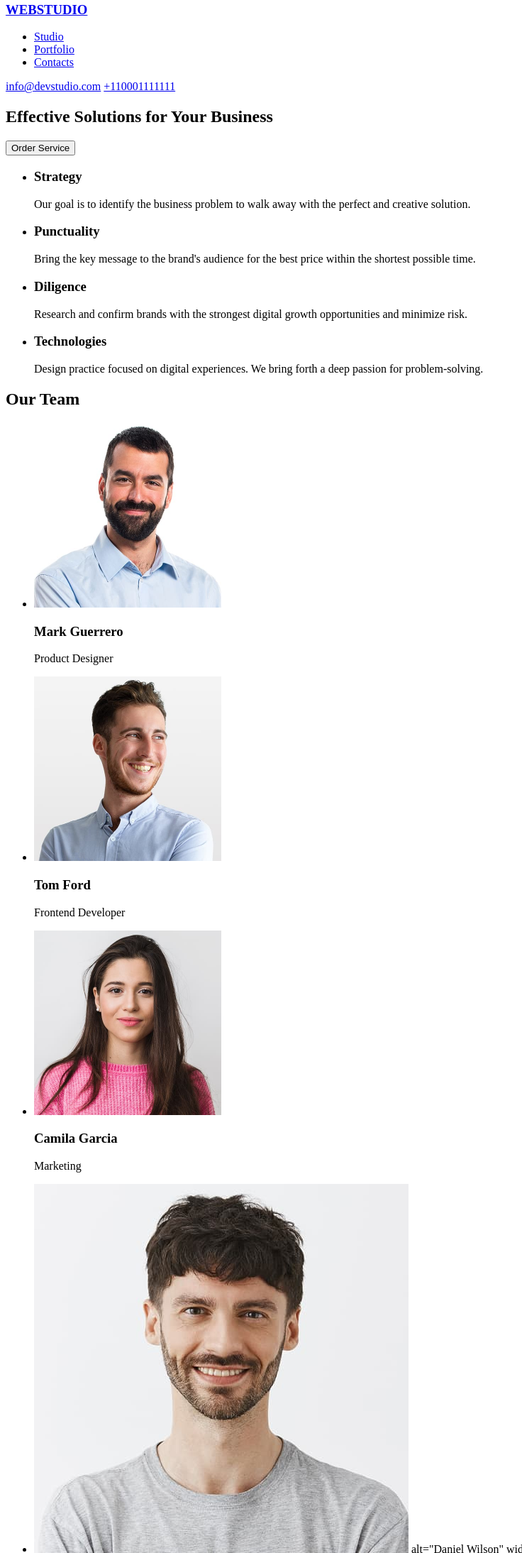
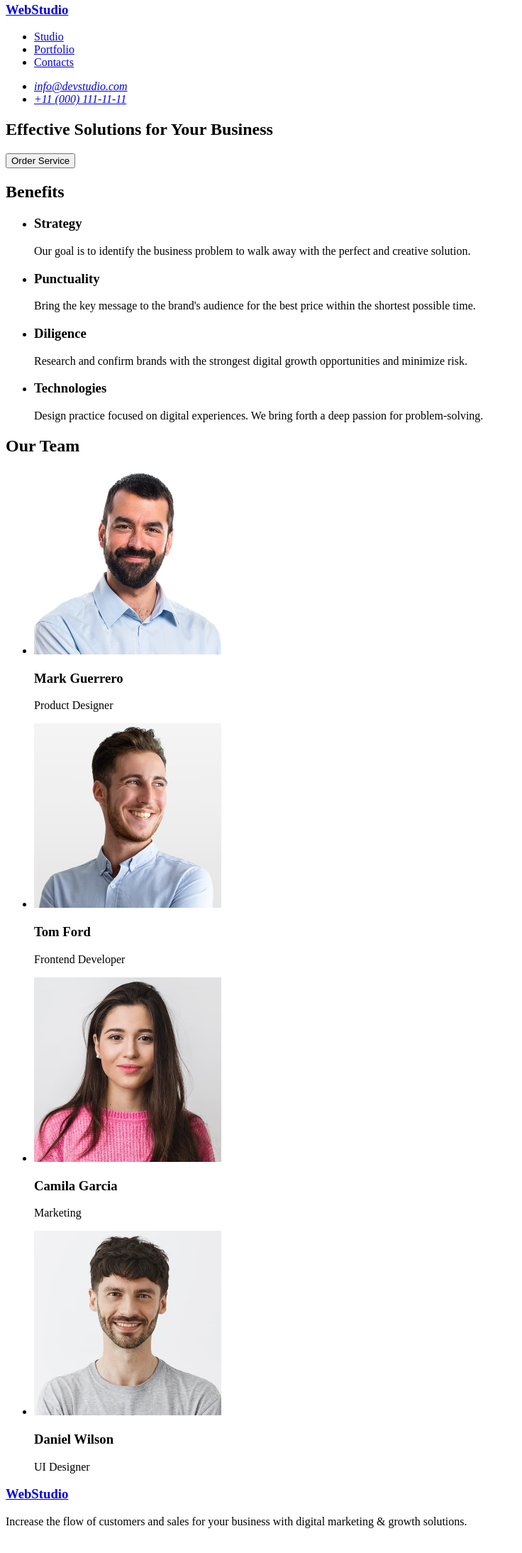
Before and after one commit to Julia-Aleks/goit-markup-hw-01, a plain HTML site: page index.html in a window 1280 px wide. Shown: the part 16-2204 px from the top of the page at 71% size, without its empty margins (0-736 px from the left). Drawn offline with Linux system fonts and the light colour scheme.

Commit message:
add markup

```diff
--- a/index.html
+++ b/index.html
@@ -7,8 +7,8 @@
   </head>
   <body>
     <header>
-      <h3><a href="#">WEBSTUDIO</a></h3>
       <nav>
+        <h3><a href="./index.html">WebStudio</a></h3>
         <ul>
           <li>
             <a href="#">Studio</a>
@@ -21,13 +21,22 @@
           </li>
         </ul>
       </nav>
-      <a href="mailto:info@devstudio.com">info@devstudio.com</a>
-      <a href="tel:+110001111111">+110001111111</a>
+      <address>
+        <ul>
+          <li>
+            <a href="mailto:info@devstudio.com">info@devstudio.com</a>
+          </li>
+          <li>
+            <a href="tel:+110001111111">+11 (000) 111-11-11</a>
+          </li>
+        </ul>
+      </address>
     </header>
     <main>
       <section>
         <h1>Effective Solutions for Your Business</h1>
         <button type="button">Order Service</button>
+        <h2 class="visually-hidden">Benefits</h2>
       </section>
       <section>
         <ul>
@@ -66,7 +75,7 @@
         <ul>
           <li>
             <img
-              src="images/img-3.jpg"
+              src="./images/img-3.jpg"
               alt="Mark Guerrero"
               width="264"
               height="260"
@@ -76,7 +85,7 @@
           </li>
           <li>
             <img
-              src="images/img-2.jpg"
+              src="./images/img-2.jpg"
               alt="Tom Ford"
               width="264"
               height="260"
@@ -86,7 +95,7 @@
           </li>
           <li>
             <img
-              src="images/img-1.jpg"
+              src="./images/img-1.jpg"
               alt="Camila Garcia"
               width="264"
               height="260"
@@ -95,8 +104,12 @@
             <p>Marketing</p>
           </li>
           <li>
-            <img src="images/img1.jpg" alt="Daniel Wilson" />
-            alt="Daniel Wilson" width="264" height="260" />
+            <img
+              src="./images/img1.jpg"
+              alt="Daniel Wilson"
+              width="264"
+              height="260"
+            />
             <h3>Daniel Wilson</h3>
             <p>UI Designer</p>
           </li>
@@ -105,7 +118,7 @@
     </main>
 
     <footer>
-      <h3><a href="#">WEBSTUDIO</a></h3>
+      <h3><a href="index.html">WebStudio</a></h3>
       <p>
         Increase the flow of customers and sales for your business with digital
         marketing & growth solutions.
```
